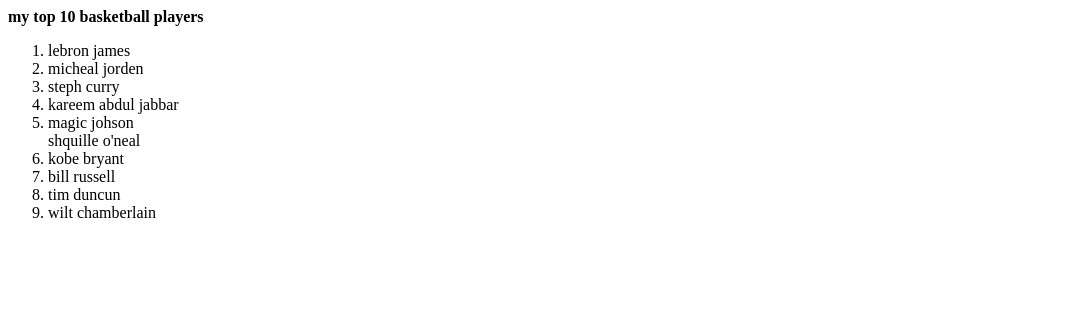
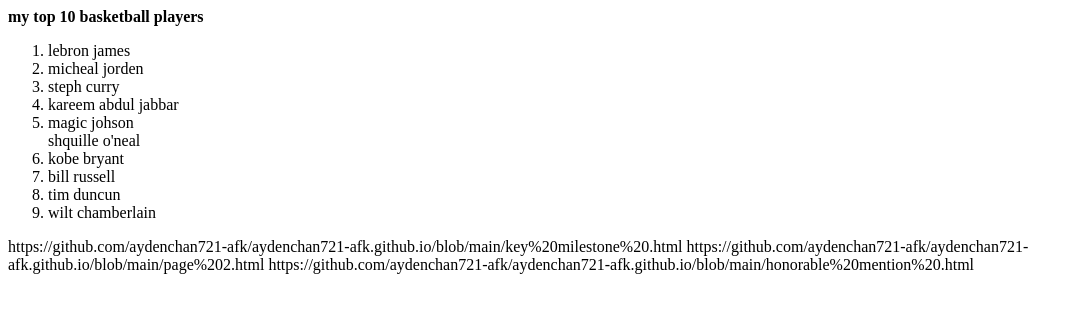
Before and after one commit to aydenchan721-afk/aydenchan721-afk.github.io, a plain HTML site: page project.html in a window 1280 px wide. Shown: the whole page, without its empty margins (0-1075 px from the left). Drawn offline with Linux system fonts and the light colour scheme.

Commit message:
Update project.html

```diff
--- a/project.html
+++ b/project.html
@@ -19,6 +19,10 @@
   <li>tim duncun</li>
   <li>wilt chamberlain</li>
 </ol>
-
+<a>
+  https://github.com/aydenchan721-afk/aydenchan721-afk.github.io/blob/main/key%20milestone%20.html
+  https://github.com/aydenchan721-afk/aydenchan721-afk.github.io/blob/main/page%202.html
+  https://github.com/aydenchan721-afk/aydenchan721-afk.github.io/blob/main/honorable%20mention%20.html
+</a>
   </body>
 </html>
```
